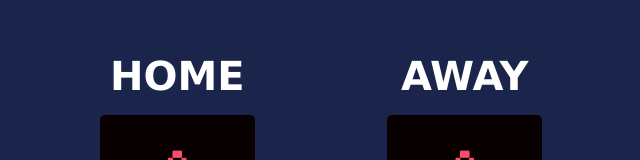
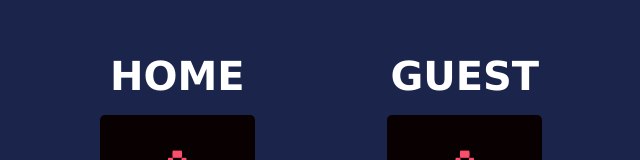
Before and after one commit to Ragulan88/Scrimba, a plain HTML site: page Basketball Scoreboard/index.html in a window 1280 px wide. Shown: the part 222-382 px from the top of the page, without its empty margins (319-959 px from the left). Drawn offline with Linux system fonts and the light colour scheme.

Commit message:
Changed back to Guest

```diff
--- a/Basketball Scoreboard/index.html
+++ b/Basketball Scoreboard/index.html
@@ -27,7 +27,7 @@
           </div>
         </div>
         <div class="score_wrapper">
-          <h1>Away</h1>
+          <h1>Guest</h1>
           <div class="score">
             <h2 id="guest-score">0</h2>
           </div>
```
